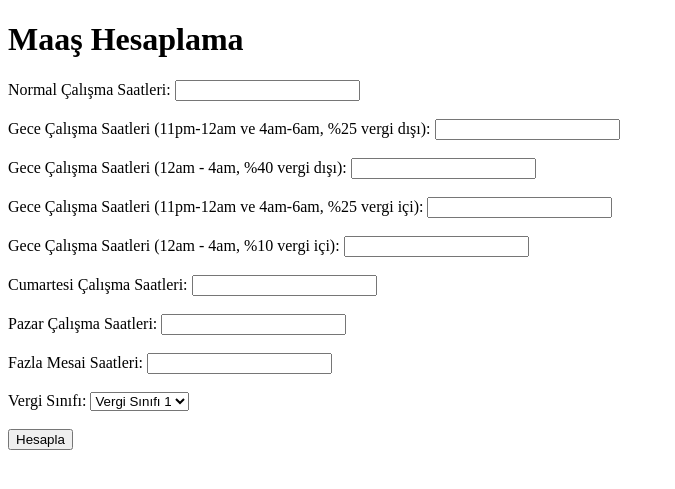
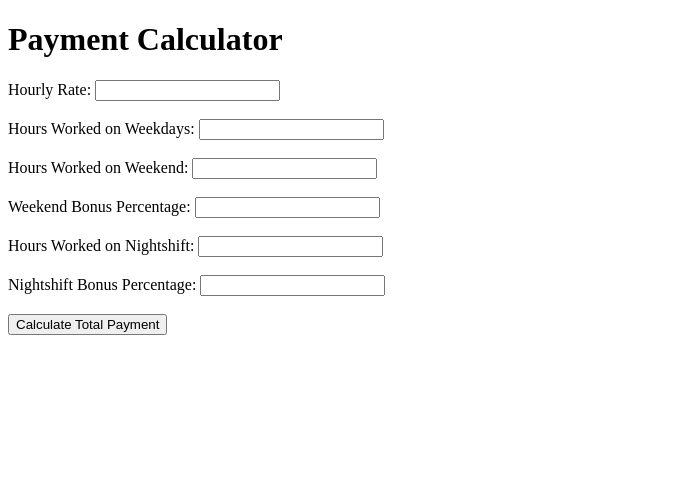
Before and after one commit to safakkilicse/wage-calculator, a Flask app: page / in a window 1280 px wide. Shown: the top 489 px of the page, without its empty margins (0-675 px from the left). Run offline with Flask 3, Linux system fonts and the light colour scheme.

Commit message:
Some Major changes are maded.

```diff
--- a/app.py
+++ b/app.py
@@ -1,74 +1,28 @@
-from flask import Flask, request, render_template
+from flask import Flask, render_template, request
 
 app = Flask(__name__)
 
-# Sabit ücret ve bonus oranları
-HOUR_RATE = 14.89
+@app.route('/', methods=['GET', 'POST'])
+def index():
+    if request.method == 'POST':
+        try:
+            hourly_rate = float(request.form['hourly_rate'])
+            hours_weekdays = float(request.form['hours_weekdays'])
+            hours_weekend = float(request.form['hours_weekend'])
+            weekend_bonus_percentage = float(request.form['weekend_bonus']) / 100
+            hours_nightshift = float(request.form['hours_nightshift'])
+            nightshift_bonus_percentage = float(request.form['nightshift_bonus']) / 100
 
-# Bonus oranları
-WEEKEND_BONUS = 0.40
-NIGHT_BONUS_25_FREE = 0.25
-NIGHT_BONUS_40_FREE = 0.40
-NIGHT_BONUS_25_TAXED = 0.25
-NIGHT_BONUS_10_TAXED = 0.10
-OVERTIME_BONUS = 0.30
+            # Calculate payments
+            payment_weekdays = hourly_rate * hours_weekdays
+            payment_weekend = (hourly_rate * (1 + weekend_bonus_percentage)) * hours_weekend
+            payment_nightshift = (hourly_rate * (1 + nightshift_bonus_percentage)) * hours_nightshift
+            total_payment = payment_weekdays + payment_weekend + payment_nightshift
 
-# Vergi oranları (örnek)
-TAX_RATES = {
-    "1": 0.20,
-    "2": 0.18,
-    "3": 0.15,
-    "4": 0.20,
-    "5": 0.25,
-    "6": 0.30,
-}
-
-@app.route('/')
-def home():
+            return render_template('result.html', total_payment=total_payment)
+        except ValueError:
+            return render_template('index.html', error="Please enter valid numbers.")
     return render_template('index.html')
-
-@app.route('/calculate', methods=['POST'])
-def calculate():
-    try:
-        normal_hours = float(request.form['normal_hours'])
-        night_hours_25_free = float(request.form['night_hours_25_free'])
-        night_hours_40_free = float(request.form['night_hours_40_free'])
-        night_hours_25_taxed = float(request.form['night_hours_25_taxed'])
-        night_hours_10_taxed = float(request.form['night_hours_10_taxed'])
-        saturday_hours = float(request.form['saturday_hours'])
-        sunday_hours = float(request.form['sunday_hours'])
-        overtime_hours = float(request.form['overtime_hours'])
-        tax_class = request.form['tax_class']
-    except ValueError:
-        return "Lütfen geçerli saat değerleri girin."
-
-    # Seçilen vergi sınıfına göre vergi oranını al
-    tax_rate = TAX_RATES.get(tax_class, 0.20)
-
-    # Normal çalışma ücreti
-    normal_pay = normal_hours * HOUR_RATE
-
-    # Gece çalışma ücretleri
-    night_pay_25_free = night_hours_25_free * HOUR_RATE * (1 + NIGHT_BONUS_25_FREE)
-    night_pay_40_free = night_hours_40_free * HOUR_RATE * (1 + NIGHT_BONUS_40_FREE)
-    night_pay_25_taxed = night_hours_25_taxed * HOUR_RATE * (1 + NIGHT_BONUS_25_TAXED) * (1 - tax_rate)
-    night_pay_10_taxed = night_hours_10_taxed * HOUR_RATE * (1 + NIGHT_BONUS_10_TAXED) * (1 - tax_rate)
-
-    # Hafta sonu çalışma ücretleri
-    saturday_pay = saturday_hours * HOUR_RATE * (1 + WEEKEND_BONUS) * (1 - tax_rate)
-    sunday_pay = sunday_hours * HOUR_RATE * (1 + WEEKEND_BONUS)
-
-    # Fazla mesai ücreti
-    overtime_pay = overtime_hours * (HOUR_RATE * OVERTIME_BONUS)
-
-    # Toplam ödeme
-    total_pay = (normal_pay + night_pay_25_free + night_pay_40_free +
-                 night_pay_25_taxed + night_pay_10_taxed +
-                 saturday_pay + sunday_pay + overtime_pay)
-
-    total_pay_taxed = total_pay * (1 - tax_rate)
-
-    return render_template('result.html', total_pay=total_pay, total_pay_taxed=total_pay_taxed)
 
 if __name__ == '__main__':
     app.run(debug=True)
--- a/templates/index.html
+++ b/templates/index.html
@@ -1,47 +1,30 @@
 <!DOCTYPE html>
-<html lang="en">
+<html>
 <head>
-    <meta charset="UTF-8">
-    <title>Maaş Hesaplama</title>
+    <title>Payment Calculator</title>
 </head>
 <body>
-    <h1>Maaş Hesaplama</h1>
-    <form action="/calculate" method="post">
-        <label for="normal_hours">Normal Çalışma Saatleri:</label>
-        <input type="text" id="normal_hours" name="normal_hours"><br><br>
+    <h1>Payment Calculator</h1>
+    <form method="post">
+        <label for="hourly_rate">Hourly Rate:</label>
+        <input type="number" step="0.01" name="hourly_rate" required><br><br>
 
-        <label for="night_hours_25_free">Gece Çalışma Saatleri (11pm-12am ve 4am-6am, %25 vergi dışı):</label>
-        <input type="text" id="night_hours_25_free" name="night_hours_25_free"><br><br>
+        <label for="hours_weekdays">Hours Worked on Weekdays:</label>
+        <input type="number" step="0.01" name="hours_weekdays" required><br><br>
 
-        <label for="night_hours_40_free">Gece Çalışma Saatleri (12am - 4am, %40 vergi dışı):</label>
-        <input type="text" id="night_hours_40_free" name="night_hours_40_free"><br><br>
+        <label for="hours_weekend">Hours Worked on Weekend:</label>
+        <input type="number" step="0.01" name="hours_weekend" required><br><br>
 
-        <label for="night_hours_25_taxed">Gece Çalışma Saatleri (11pm-12am ve 4am-6am, %25 vergi içi):</label>
-        <input type="text" id="night_hours_25_taxed" name="night_hours_25_taxed"><br><br>
+        <label for="weekend_bonus">Weekend Bonus Percentage:</label>
+        <input type="number" step="0.01" name="weekend_bonus" required><br><br>
 
-        <label for="night_hours_10_taxed">Gece Çalışma Saatleri (12am - 4am, %10 vergi içi):</label>
-        <input type="text" id="night_hours_10_taxed" name="night_hours_10_taxed"><br><br>
+        <label for="hours_nightshift">Hours Worked on Nightshift:</label>
+        <input type="number" step="0.01" name="hours_nightshift" required><br><br>
 
-        <label for="saturday_hours">Cumartesi Çalışma Saatleri:</label>
-        <input type="text" id="saturday_hours" name="saturday_hours"><br><br>
+        <label for="nightshift_bonus">Nightshift Bonus Percentage:</label>
+        <input type="number" step="0.01" name="nightshift_bonus" required><br><br>
 
-        <label for="sunday_hours">Pazar Çalışma Saatleri:</label>
-        <input type="text" id="sunday_hours" name="sunday_hours"><br><br>
-
-        <label for="overtime_hours">Fazla Mesai Saatleri:</label>
-        <input type="text" id="overtime_hours" name="overtime_hours"><br><br>
-
-        <label for="tax_class">Vergi Sınıfı:</label>
-        <select id="tax_class" name="tax_class">
-            <option value="1">Vergi Sınıfı 1</option>
-            <option value="2">Vergi Sınıfı 2</option>
-            <option value="3">Vergi Sınıfı 3</option>
-            <option value="4">Vergi Sınıfı 4</option>
-            <option value="5">Vergi Sınıfı 5</option>
-            <option value="6">Vergi Sınıfı 6</option>
-        </select><br><br>
-
-        <input type="submit" value="Hesapla">
+        <button type="submit">Calculate Total Payment</button>
     </form>
 </body>
 </html>
```
Also changed, not shown: templates/result.html (+5 -7 lines), README.md.
